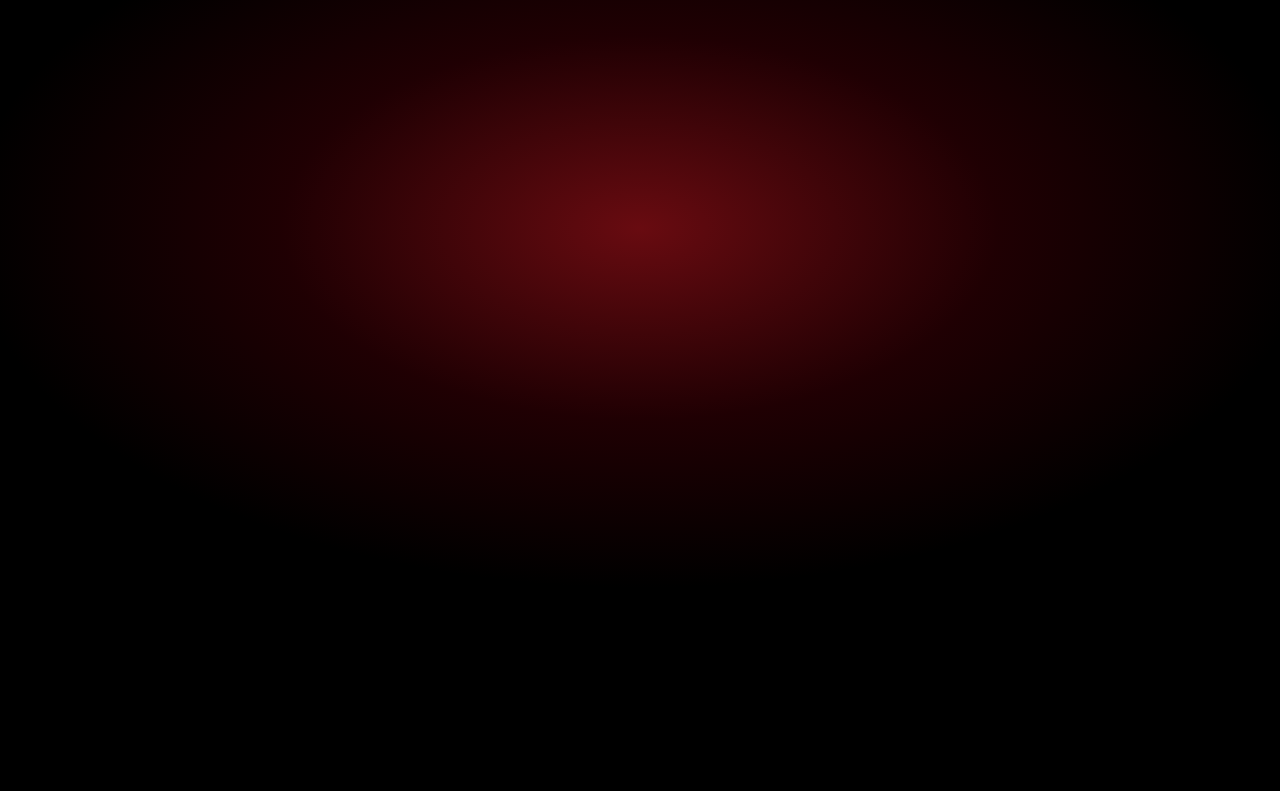
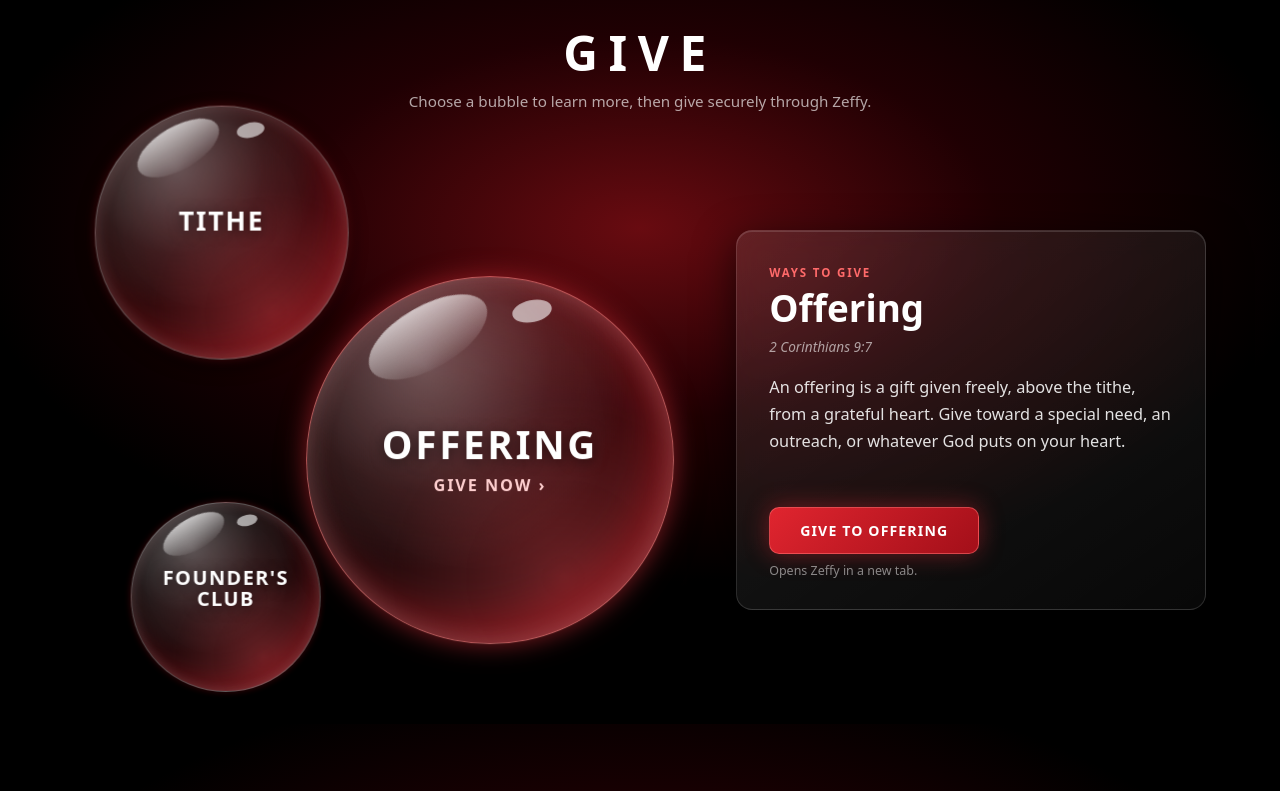
Before and after one commit to Josuex05/IGNITE-CHURCH, a plain HTML site: page give.html in a window 1280 px wide. Shown: the part 76-867 px from the top of the page. Before the commit the page ends 800 px from the top, so only its background shows below. Drawn offline with Linux system fonts and the light colour scheme.

```diff
--- /dev/null
+++ b/css/give.css
@@ -0,0 +1,258 @@
+/* =========================================================
+   GIVE PAGE  (loads after styles.css)
+   Floating glass bubbles + typewriter description
+========================================================= */
+
+.give-main {
+  max-width: 1180px;
+  margin: 0 auto;
+  padding: 22px 24px 70px;
+}
+
+/* ---------- heading ---------- */
+.gv-head { text-align: center; margin-bottom: 8px; }
+.gv-head h1 {
+  margin: 0;
+  font-size: clamp(2rem, 4.2vw, 3rem);
+  letter-spacing: 0.22em;
+  text-transform: uppercase;
+  color: #fff;
+}
+.gv-head p { margin-top: 6px; color: rgba(255, 255, 255, 0.65); font-size: 0.95rem; }
+
+.gv-layout {
+  display: grid;
+  grid-template-columns: 1.35fr 1fr;
+  gap: 28px;
+  align-items: center;
+}
+
+/* ---------- stage ---------- */
+.gv-stage {
+  position: relative;
+  width: 100%;
+  max-width: 680px;
+  margin: 0 auto;
+  aspect-ratio: 1 / 0.95;
+}
+
+/* positioned bubble: size and place come from its "slot" */
+.bubble {
+  position: absolute;
+  aspect-ratio: 1;
+  container-type: inline-size;
+  transition:
+    left  0.95s cubic-bezier(0.55, 0, 0.2, 1),
+    top   0.95s cubic-bezier(0.55, 0, 0.2, 1),
+    width 0.95s cubic-bezier(0.55, 0, 0.2, 1);
+}
+.bubble.slot-0 { left: 38%; top: 28%; width: 58%; z-index: 3; }
+.bubble.slot-1 { left: 2%;  top: 0;   width: 40%; z-index: 2; }
+.bubble.slot-2 { left: 8%;  top: 66%; width: 30%; z-index: 1; }
+
+/* layer 1: entrance pop. layer 2: endless float */
+.bubble-pop, .bubble-float { width: 100%; height: 100%; }
+.bubble-pop { animation: gv-pop 0.9s cubic-bezier(0.2, 1.3, 0.3, 1) backwards; }
+.bubble:nth-child(1) .bubble-pop { animation-delay: 0.45s; }
+.bubble:nth-child(2) .bubble-pop { animation-delay: 0.65s; }
+.bubble:nth-child(3) .bubble-pop { animation-delay: 0.85s; }
+
+.bubble-float { animation: gv-float var(--dur, 7s) ease-in-out var(--delay, 0s) infinite alternate; }
+.bubble:nth-child(1) .bubble-float { --dur: 7s;   --delay: -1s;   --dx: 8px;  --dy: -14px; }
+.bubble:nth-child(2) .bubble-float { --dur: 8.5s; --delay: -3s;   --dx: -9px; --dy: -12px; }
+.bubble:nth-child(3) .bubble-float { --dur: 6s;   --delay: -2s;   --dx: 6px;  --dy: -16px; }
+
+@keyframes gv-pop {
+  from { opacity: 0; transform: scale(0.2); }
+  to   { opacity: 1; transform: scale(1); }
+}
+@keyframes gv-float {
+  from { transform: translate(0, 0); }
+  to   { transform: translate(var(--dx, 6px), var(--dy, -14px)); }
+}
+
+/* ---------- the glass bubble ---------- */
+.bubble a {
+  position: relative;
+  display: flex;
+  flex-direction: column;
+  align-items: center;
+  justify-content: center;
+  gap: 2.5cqw;
+  width: 100%;
+  height: 100%;
+  padding: 12%;
+  box-sizing: border-box;
+  border-radius: 50%;
+  color: #fff;
+  text-align: center;
+  text-decoration: none;
+  background:
+    radial-gradient(circle at 32% 24%, rgba(255, 255, 255, 0.30) 0%, rgba(255, 255, 255, 0.07) 34%, rgba(255, 255, 255, 0) 55%),
+    radial-gradient(circle at 70% 82%, rgba(255, 70, 80, 0.38) 0%, rgba(190, 20, 30, 0.14) 45%, rgba(190, 20, 30, 0.05) 70%),
+    rgba(255, 255, 255, 0.04);
+  -webkit-backdrop-filter: blur(6px);
+  backdrop-filter: blur(6px);
+  border: 1px solid rgba(255, 255, 255, 0.28);
+  box-shadow:
+    inset 0 0 6cqw rgba(255, 255, 255, 0.16),
+    inset -5cqw -7cqw 12cqw rgba(190, 20, 30, 0.30),
+    0 0 4cqw rgba(190, 20, 30, 0.30),
+    0 2.5cqw 7cqw rgba(0, 0, 0, 0.65);
+  transition: transform 0.35s ease, box-shadow 0.5s ease, border-color 0.5s ease;
+}
+/* shine marks, like the sketch */
+.bubble a::before {
+  content: "";
+  position: absolute;
+  top: 8%; left: 15%;
+  width: 36%; height: 17%;
+  border-radius: 50%;
+  background: linear-gradient(180deg, rgba(255, 255, 255, 0.70), rgba(255, 255, 255, 0.04));
+  transform: rotate(-30deg);
+  filter: blur(0.6px);
+  pointer-events: none;
+}
+.bubble a::after {
+  content: "";
+  position: absolute;
+  top: 6.5%; left: 56%;
+  width: 11%; height: 6%;
+  border-radius: 50%;
+  background: rgba(255, 255, 255, 0.60);
+  transform: rotate(-12deg);
+  pointer-events: none;
+}
+
+.b-label {
+  font-size: 10.5cqw;
+  font-weight: 800;
+  line-height: 1.05;
+  letter-spacing: 0.07em;
+  text-shadow: 0 2px 14px rgba(0, 0, 0, 0.55);
+}
+.b-hint {
+  font-size: 4.4cqw;
+  font-weight: 700;
+  letter-spacing: 0.12em;
+  color: #ffd0d0;
+  opacity: 0;
+  transform: translateY(6px);
+  transition: opacity 0.4s ease 0.4s, transform 0.4s ease 0.4s;
+}
+
+/* the bubble in front */
+.bubble.slot-0 a {
+  border-color: rgba(255, 130, 130, 0.65);
+  box-shadow:
+    inset 0 0 7cqw rgba(255, 255, 255, 0.20),
+    inset -5cqw -7cqw 12cqw rgba(210, 30, 40, 0.42),
+    0 0 7cqw rgba(235, 50, 60, 0.55),
+    0 3cqw 8cqw rgba(0, 0, 0, 0.7);
+}
+.bubble.slot-0 .b-hint { opacity: 1; transform: none; }
+
+/* bubbles behind: invite a click */
+.bubble:not(.slot-0) a:hover,
+.bubble:not(.slot-0) a:focus-visible { transform: scale(1.06); border-color: rgba(255, 130, 130, 0.6); }
+.bubble.slot-0 a:hover { transform: scale(1.02); }
+.bubble a:focus-visible { outline: 2px solid #fff; outline-offset: 4px; }
+
+/* ---------- description panel ---------- */
+.gv-panel {
+  position: relative;
+  display: flex;
+  flex-direction: column;
+  align-items: flex-start;
+  gap: 8px;
+  min-height: 380px;
+  padding: 34px 32px 30px;
+  overflow: hidden;
+  border-radius: 16px;
+  background: linear-gradient(145deg, rgba(255, 255, 255, 0.10), rgba(255, 255, 255, 0.03));
+  -webkit-backdrop-filter: blur(14px);
+  backdrop-filter: blur(14px);
+  border: 1px solid rgba(255, 255, 255, 0.14);
+  box-shadow: 0 12px 40px rgba(0, 0, 0, 0.65), inset 0 1px 0 rgba(255, 255, 255, 0.14);
+  color: #fff;
+  animation: gv-panel-in 0.9s cubic-bezier(0.2, 0.8, 0.2, 1) 0.6s backwards;
+}
+.gv-panel > * { position: relative; }
+.gv-tag { font-size: 0.72rem; font-weight: 700; letter-spacing: 0.16em; color: #ff6a6a; }
+.gv-panel h2 { margin: 0; font-size: clamp(1.7rem, 3vw, 2.3rem); line-height: 1.1; color: #fff; }
+.gv-ref { font-size: 0.85rem; font-style: italic; color: rgba(255, 255, 255, 0.6); }
+.gv-text {
+  flex: 1;
+  margin: 10px 0 14px;
+  font-size: 1.02rem;
+  line-height: 1.65;
+  color: rgba(255, 255, 255, 0.88);
+}
+.gv-ghost { visibility: hidden; }
+.gv-typed::after {
+  content: "";
+  display: inline-block;
+  width: 2px; height: 1.05em;
+  margin-left: 2px;
+  vertical-align: -0.15em;
+  background: #ff6a6a;
+  animation: gv-blink 1s steps(1) infinite;
+}
+.gv-text.done .gv-typed::after { display: none; }
+@keyframes gv-blink { 50% { opacity: 0; } }
+@keyframes gv-panel-in { from { opacity: 0; transform: translateX(80px); } to { opacity: 1; transform: none; } }
+
+.gv-sr {
+  position: absolute !important;
+  width: 1px; height: 1px;
+  margin: -1px; padding: 0;
+  overflow: hidden;
+  clip: rect(0 0 0 0);
+  white-space: nowrap;
+}
+
+.gv-btn {
+  display: inline-block;
+  padding: 13px 30px;
+  font-size: 0.88rem;
+  font-weight: 700;
+  letter-spacing: 0.08em;
+  color: #fff;
+  text-decoration: none;
+  background: linear-gradient(135deg, #e0252f, #a30f19);
+  border: 1px solid rgba(255, 120, 120, 0.5);
+  border-radius: 10px;
+  box-shadow: 0 0 24px rgba(220, 40, 50, 0.45);
+  transition: transform 0.2s ease, box-shadow 0.2s ease;
+}
+.gv-btn:hover, .gv-btn:focus-visible { transform: translateY(-2px); box-shadow: 0 0 34px rgba(255, 60, 70, 0.75); }
+.gv-small { font-size: 0.78rem; color: rgba(255, 255, 255, 0.5); }
+
+/* page-load slide for header text and nav */
+@keyframes gv-in-top { from { opacity: 0; transform: translateY(-26px); } to { opacity: 1; transform: none; } }
+body.give-page nav { animation: gv-in-top 0.7s ease-out 0.2s backwards; }
+.gv-head { animation: gv-in-top 0.7s ease-out 0.3s backwards; }
+
+/* ---------- tablets and phones ---------- */
+@media (max-width: 900px) {
+  .gv-layout { grid-template-columns: 1fr; gap: 18px; }
+  .gv-stage { max-width: 540px; }
+  .gv-panel { min-height: 0; }
+}
+@media (max-width: 520px) {
+  .give-main { padding: 16px 12px 52px; }
+  .gv-stage { aspect-ratio: 1 / 1.12; margin-top: 22px; }
+  .bubble.slot-0 { left: 36%; top: 30%; width: 62%; }
+  .bubble.slot-1 { left: 0;   top: 0;   width: 42%; }
+  .bubble.slot-2 { left: 4%;  top: 67%; width: 36%; }
+  .b-label { font-size: 11cqw; }
+  .gv-panel { padding: 26px 22px 24px; }
+  .gv-btn { width: 100%; text-align: center; }
+}
+
+/* ---------- respect "reduce motion" ---------- */
+@media (prefers-reduced-motion: reduce) {
+  .bubble-pop, .bubble-float, .gv-panel, .gv-head, body.give-page nav { animation: none; }
+  .bubble { transition: none; }
+  .gv-typed::after { animation: none; }
+}
--- a/give.html
+++ b/give.html
@@ -3,20 +3,16 @@
 <head>
     <meta charset="UTF-8">
     <meta name="viewport" content="width=device-width, initial-scale=1.0">
-    <title>IGNITE CHURCH</title>
-    <meta name="description" content="This is the home page of MySite.">
-    <meta name="keywords" content="mysite, home, events, contact">
+    <title>Give | Ignite Church</title>
+    <meta name="description" content="Give to Ignite Church: tithe, offering, or join the Founder's Club.">
     <link rel="stylesheet" href="css/styles.css">
+    <link rel="stylesheet" href="css/give.css">
 </head>
-<body>
+<body class="give-page">
+
     <!-- HEADER -->
-
-
     <header class="header">
-
         <div class="header-inner">
-
-            <!-- LOGO + TITLE + NAV -->
             <a href="index.html" class="logo animated-logo" aria-label="Ignite Church home">
                 <img class="logo-part logo-ignite" src="images/logo-ignite.png" alt="">
                 <span class="logo-flame-wrap">
@@ -28,12 +24,77 @@
         </div>
         <nav>
             <a href="index.html">WELCOME HOME</a>
-            <a href="our_story.html">OUR STORY</a>
+            <a href="our_story.html">TESTIMONIALS</a>
             <a href="https://www.youtube.com/channel/UCFl2bnOp90kRWOCKWNEsYvA" target="_blank">LIVESTREAM</a>
             <a href="events.html">EVENTS</a>
             <a href="give.html">GIVE</a>
             <a href="contact.html">CONTACT US</a>
         </nav>
-
         <hr>
     </header>
+
+    <main class="give-main">
+
+        <div class="gv-head">
+            <h1>Give</h1>
+            <p>Choose a bubble to learn more, then give securely through Zeffy.</p>
+        </div>
+
+        <div class="gv-layout">
+
+            <!-- BUBBLES ------------------------------------------------
+                 To edit a description or link, change the data-desc /
+                 data-ref text or the href below. Order matters: keep
+                 Tithe, Offering, Founder's Club in this order.
+            ------------------------------------------------------------>
+            <div class="gv-stage" id="gvStage">
+
+                <div class="bubble" data-name="Tithe" data-ref="Malachi 3:10"
+                     data-desc="The tithe is the first tenth of what God has given us, returned to Him in faith. It supports the ongoing work of Ignite Church: our services, our ministries, and our care for the people of Newark.">
+                    <div class="bubble-pop"><div class="bubble-float">
+                        <a href="https://www.zeffy.com/en-US/donation-form/tithe-59" target="_blank" rel="noopener">
+                            <span class="b-label">TITHE</span>
+                            <span class="b-hint">GIVE NOW &rsaquo;</span>
+                        </a>
+                    </div></div>
+                </div>
+
+                <div class="bubble" data-name="Offering" data-ref="2 Corinthians 9:7"
+                     data-desc="An offering is a gift given freely, above the tithe, from a grateful heart. Give toward a special need, an outreach, or whatever God puts on your heart.">
+                    <div class="bubble-pop"><div class="bubble-float">
+                        <a href="https://www.zeffy.com/en-US/donation-form/offering-78" target="_blank" rel="noopener">
+                            <span class="b-label">OFFERING</span>
+                            <span class="b-hint">GIVE NOW &rsaquo;</span>
+                        </a>
+                    </div></div>
+                </div>
+
+                <div class="bubble" data-name="Founder's Club" data-ref=""
+                     data-desc="A way to partner with Ignite Church and help build what God is doing here. Join the Founder's Club and stand with us for the long run.">
+                    <div class="bubble-pop"><div class="bubble-float">
+                        <a href="https://www.zeffy.com/en-US/donation-form/founders-club-3" target="_blank" rel="noopener">
+                            <span class="b-label">FOUNDER'S CLUB</span>
+                            <span class="b-hint">GIVE NOW &rsaquo;</span>
+                        </a>
+                    </div></div>
+                </div>
+
+            </div>
+
+            <!-- DESCRIPTION PANEL -->
+            <aside class="gv-panel" aria-labelledby="gvName">
+                <p class="gv-tag">WAYS TO GIVE</p>
+                <h2 id="gvName">Offering</h2>
+                <p class="gv-ref" id="gvRef"></p>
+                <p class="gv-text" id="gvText" aria-hidden="true"><span class="gv-typed" id="gvTyped"></span><span class="gv-ghost" id="gvGhost"></span></p>
+                <p class="gv-sr" id="gvSr" aria-live="polite"></p>
+                <a class="gv-btn" id="gvBtn" href="https://www.zeffy.com/en-US/donation-form/offering-78" target="_blank" rel="noopener">GIVE NOW</a>
+                <p class="gv-small">Opens Zeffy in a new tab.</p>
+            </aside>
+
+        </div>
+    </main>
+
+    <script src="js/give.js"></script>
+</body>
+</html>
--- /dev/null
+++ b/js/give.js
@@ -0,0 +1,110 @@
+/* =========================================================
+   GIVE PAGE: rotating glass bubbles + typewriter description
+
+   - Click a bubble that is not in front: it rotates to the front
+     and its description types out on the right.
+   - Click the bubble that is already in front (or the GIVE NOW
+     button): opens the Zeffy page.
+   Text and links live in give.html (data-desc, data-ref, href).
+========================================================= */
+(function () {
+  'use strict';
+
+  var bubbles = Array.prototype.slice.call(document.querySelectorAll('.bubble'));
+  if (!bubbles.length) { return; }
+
+  var nameEl  = document.getElementById('gvName');
+  var refEl   = document.getElementById('gvRef');
+  var textEl  = document.getElementById('gvText');
+  var typedEl = document.getElementById('gvTyped');
+  var ghostEl = document.getElementById('gvGhost');
+  var srEl    = document.getElementById('gvSr');
+  var btnEl   = document.getElementById('gvBtn');
+
+  var reduce = window.matchMedia && window.matchMedia('(prefers-reduced-motion: reduce)').matches;
+  var count = bubbles.length;
+  var active = 1;            // Offering starts in front, like the sketch
+  var timer = null;
+
+  function link(b) { return b.querySelector('a'); }
+
+  // slot 0 = front/large, slot 1 = upper left, slot 2 = lower left
+  function layout() {
+    bubbles.forEach(function (b, i) {
+      var slot = (active - i + count) % count;
+      b.classList.remove('slot-0', 'slot-1', 'slot-2');
+      b.classList.add('slot-' + slot);
+      var a = link(b);
+      var name = b.getAttribute('data-name');
+      if (slot === 0) {
+        a.setAttribute('aria-current', 'true');
+        a.setAttribute('aria-label', 'Give to ' + name + ' (opens Zeffy in a new tab)');
+      } else {
+        a.removeAttribute('aria-current');
+        a.setAttribute('aria-label', 'Learn about ' + name);
+      }
+    });
+  }
+
+  function typeText(text) {
+    clearInterval(timer);
+    textEl.classList.remove('done');
+    if (reduce) {
+      typedEl.textContent = text;
+      ghostEl.textContent = '';
+      textEl.classList.add('done');
+      return;
+    }
+    var n = 0;
+    typedEl.textContent = '';
+    ghostEl.textContent = text;           // invisible; keeps the box from jumping in height
+    timer = setInterval(function () {
+      n++;
+      typedEl.textContent = text.slice(0, n);
+      ghostEl.textContent = text.slice(n);
+      if (n >= text.length) {
+        clearInterval(timer);
+        textEl.classList.add('done');
+      }
+    }, 22);
+  }
+
+  function showPanel(i, delay) {
+    var b = bubbles[i];
+    var name = b.getAttribute('data-name');
+    var ref  = b.getAttribute('data-ref') || '';
+    var desc = b.getAttribute('data-desc') || '';
+
+    nameEl.textContent = name;
+    refEl.textContent = ref;
+    refEl.style.display = ref ? '' : 'none';
+    btnEl.href = link(b).href;
+    btnEl.textContent = 'GIVE TO ' + name.toUpperCase();
+    srEl.textContent = name + '. ' + desc;
+
+    clearInterval(timer);
+    typedEl.textContent = '';
+    ghostEl.textContent = desc;
+    textEl.classList.remove('done');
+    setTimeout(function () { typeText(desc); }, delay || 0);
+  }
+
+  function select(i) {
+    if (i === active) { return; }
+    active = i;
+    layout();
+    showPanel(i, reduce ? 0 : 350);       // let the bubble start rotating first
+  }
+
+  bubbles.forEach(function (b, i) {
+    link(b).addEventListener('click', function (e) {
+      if (i !== active) {                 // not in front yet: rotate instead of leaving the page
+        e.preventDefault();
+        select(i);
+      }                                   // already in front: the link opens Zeffy normally
+    });
+  });
+
+  layout();
+  showPanel(active, reduce ? 0 : 1500);   // wait for the entrance animation
+})();
```
Also changed, not shown: contact.html (+1 -1 lines), events.html (+1 -1 lines), index.html (+1 -1 lines), livestream.html (+1 -1 lines), our_story.html (+2 -2 lines). Lines whose indentation alone changed are shown as unchanged.
